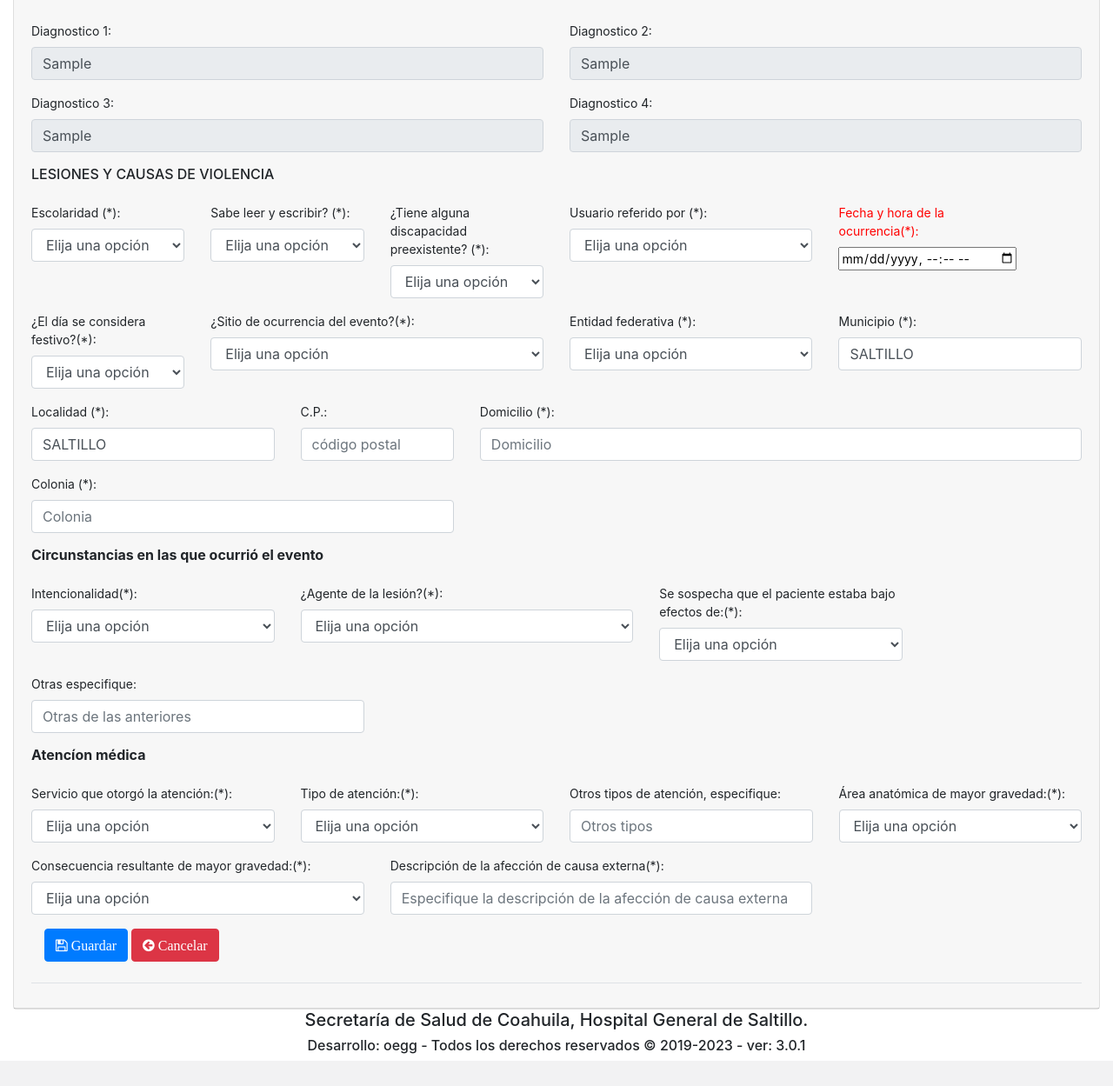
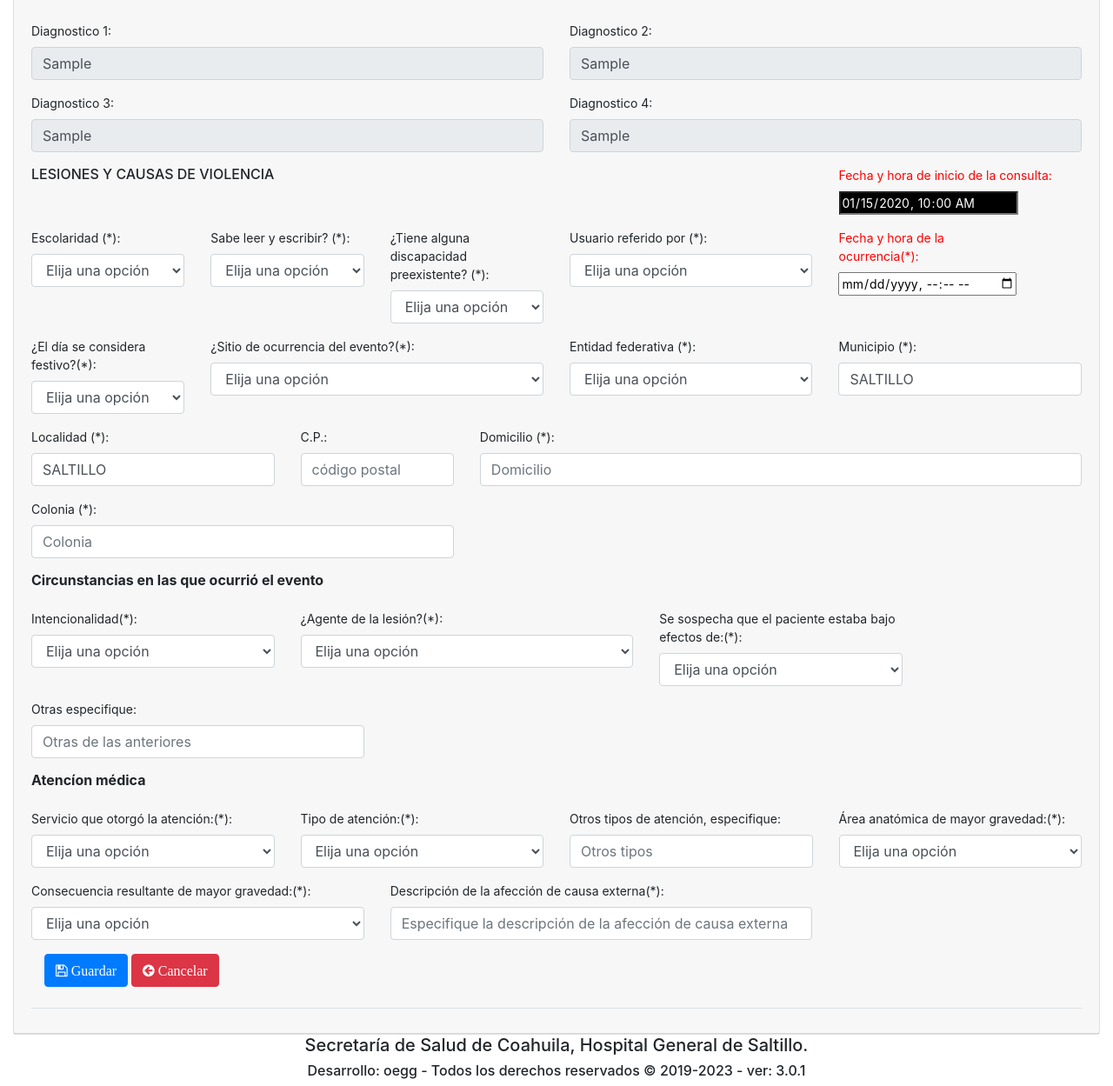
Before and after one commit to oegg10/expurg, a PHP site: page /modelos/lesiones/lesiones.php?idc=1 in a window 1280 px wide. Shown: the part 436-1685 px from the top of the page at 87% size. Before the commit the page ends 1656 px from the top, so only its background shows below. Run offline with PHP 8.4, Linux system fonts and the light colour scheme; the visitor is signed in with stand-in values (Sample User, id 1); tables that the repository leaves empty or names only in its code hold one stand-in row (values such as "Sample post"); some libraries are stand-ins or nearby versions.

Commit message:
Actualizacion 03082023

```diff
--- a/modelos/lesiones/lesiones.php
+++ b/modelos/lesiones/lesiones.php
@@ -12,7 +12,7 @@ if (!isset($_SESSION['idusuario'])) {
 
     $id = $_GET['idc'];
 
-    $sql = "SELECT r.idrecepcion, p.idpaciente, p.nombre, p.entidaddom, p.municipio, p.localidad, p.domicilio, p.colonia, p.cp, r.edad,p.sexo, r.mtvoconsulta, c.afecprincipal, c.comorbilidad1, c.comorbilidad2, c.comorbilidad3 FROM pacientes p INNER JOIN recepciones r ON p.idpaciente = r.idpaciente INNER JOIN consultas c ON c.idrecepcion = r.idrecepcion WHERE c.idconsulta = '$id'";
+    $sql = "SELECT r.idrecepcion, p.idpaciente, p.nombre, p.entidaddom, p.municipio, p.localidad, p.domicilio, p.colonia, p.cp, r.edad, p.sexo, r.mtvoconsulta, c.fechaingreso, c.afecprincipal, c.comorbilidad1, c.comorbilidad2, c.comorbilidad3 FROM pacientes p INNER JOIN recepciones r ON p.idpaciente = r.idpaciente INNER JOIN consultas c ON c.idrecepcion = r.idrecepcion WHERE c.idconsulta = '$id'";
     $resultado = $con->query($sql);
     $fila = $resultado->fetch_assoc();
 
@@ -24,6 +24,8 @@ if (!isset($_SESSION['idusuario'])) {
     $var_domicilio = $fila["domicilio"];
     $var_colonia = $fila["colonia"];
     $var_cp = $fila["cp"];
+
+    $fechaingreso = $fila["fechaingreso"];
 
     //========================================================================================
 
@@ -79,9 +81,99 @@ if (!isset($_SESSION['idusuario'])) {
 
         $idusuario = $_SESSION['idusuario'];
 
-        //echo $causaexterna . "<br>";
 
-        //Realizamos la inserción de los datos
+
+        /* VALIDACION DE DATOS */
+
+        /*$error = array();
+
+        if ($escolaridad=="") {
+            $error[0]= "La escolaridad no debe ir vacía";
+        }
+
+        if ($leerescribir=="") {
+            $error[1]= "Leer y escribir no debe ir vacío";
+        }
+
+        if ($discapacidad=="") {
+            $error[2]= "La discapacidad no debe ir vacía";
+        }
+
+        if ($referidopor=="") {
+            $error[3]= "Referido por no debe ir vacío";
+        }
+
+        if ($fecha_ocurrencia=="") {
+            $error[4]= "La fecha de ocurrencia no debe ir vacía";
+        }
+
+        if ($fecha_ocurrencia >= $fechaingreso) {
+            $error[5]= "La fecha de ocurrencia no debe ser mayor a la fecha de inicio de la consulta";
+        }
+
+        if ($diafestivo=="") {
+            $error[6]= "El día festivo no debe de ir vacío";
+        }
+
+        if ($sitio_ocurrencia=="") {
+            $error[7]= "El sitio de ocurrencia no debe ir vacío";
+        }
+
+        if ($lesion_entidad=="") {
+            $error[8]= "La entidad no debe ir vacía";
+        }
+
+        if ($lesion_municipio=="") {
+            $error[9]= "El municipio no debe ir vacío";
+        }
+
+        if ($lesion_localidad=="") {
+            $error[10]= "La localidad no debe ir vacía";
+        }
+
+        if ($lesion_domicilio=="") {
+            $error[11]= "El domicilio no debe ir vacío";
+        }
+
+        if ($lesion_colonia=="") {
+            $error[12]= "La colonia no debe ir vacía";
+        }
+
+        if ($intensionalidad=="") {
+            $error[13]= "La intensionalidad no debe ir vacía";
+        }
+
+        if ($agente_lesion=="") {
+            $error[14]= "El agente de la lesión no debe ir vacío";
+        }
+
+        if ($toxicomanias=="") {
+            $error[15]= "La sospecha que el paciente bajo efectos de: no puede estar vacía";
+        }
+
+        if ($servicio=="") {
+            $error[16]= "El servicio no debe ir vacío";
+        }
+
+        if ($tipoatencion=="") {
+            $error[17]= "El tipo de atención no debe ir vacío";
+        }
+
+        if ($areaanatomica=="") {
+            $error[18]= "El área anatómica no puede estar vacía";
+        }
+
+        if ($consec_resultante=="") {
+            $error[19]= "La consecuencia resultante no puede estar vacía";
+        }
+
+        if ($causaexterna=="") {
+            $error[20]= "La causa externa no debe ir vacía";
+        }
+
+        if (count($error)==0) {*/
+
+            //======= Realizamos la inserción de los datos =========
             $sql_lesiones = "INSERT INTO lesiones (idconsulta, escolaridad, leerescribir, discapacidad, referidopor, nombre_unidad, fecha_ocurrencia, diafestivo, sitio_ocurrencia, sitio_ocurrencia_otro, lesion_entidad, lesion_municipio, lesion_localidad, lesion_cp, lesion_domicilio, lesion_colonia, intensionalidad, agente_lesion, agente_otro, toxicomanias, otras_toxicomanias, lesionad_es, equipo_seguridad, que_eq_seguridad, otro_eq_seguridad, tipo_violencia, num_agresores, parentesco_afectado, sexo_agresor, edad_agresor, bajoefectos_agresor, evento_autoinflingido, servicio, otro_servicio, tipoatencion, otro_tipoatencion, areaanatomica, consec_resultante, causaexterna, condicion, idusuario) VALUES ('$idconsulta', '$escolaridad', '$leerescribir', '$discapacidad', '$referidopor', '$nombre_unidad', '$fecha_ocurrencia', '$diafestivo', '$sitio_ocurrencia', '$sitio_ocurrencia_otro', '$lesion_entidad', '$lesion_municipio', '$lesion_localidad', '$lesion_cp', '$lesion_domicilio', '$lesion_colonia', '$intensionalidad', '$agente_lesion', '$agente_otro', '$toxicomanias', '$otras_toxicomanias', '$lesionad_es', '$equipo_seguridad', '$que_eq_seguridad', '$otro_eq_seguridad', '$tipo_violencia', '$num_agresores', '$parentesco_afectado', '$sexo_agresor', '$edad_agresor', '$bajoefectos_agresor', '$evento_autoinflingido', '$servicio', '$otro_servicio', '$tipoatencion', '$otro_tipoatencion', '$areaanatomica', '$consec_resultante', '$causaexterna', '1', '$idusuario')";
 
             $insLesiones = $con->query($sql_lesiones);
@@ -108,7 +200,11 @@ if (!isset($_SESSION['idusuario'])) {
             </script>";
             }
 
+            $insLesiones->close();
             $con->close();
+
+        //}
+
     }
 
 ?>
@@ -191,9 +287,16 @@ if (!isset($_SESSION['idusuario'])) {
 
                                     <!-- LESIONES Y CAUSAS DE VIOLENCIA -->
 
-                                    <div class="form-group col-lg-12 col-md-12 col-sm-12">
+                                    <div class="form-group col-lg-9 col-md-9 col-sm-9">
                                         <h6>LESIONES Y CAUSAS DE VIOLENCIA</h6>
                                     </div>
+
+                                    <div class="form-group col-lg-3 col-md-3 col-sm-3">
+                                        <label for="fechainicio" style="color: red;">Fecha y hora de inicio de la consulta: </label>
+                                        <input type="datetime-local" style="background-color: black; color:white;" id="fechainicio" name="fechainicio" value="<?php echo date("Y-m-d H:i:s", strtotime($fechaingreso)); ?>" readonly>
+                                    </div>
+
+                                    <!-- 12 -->
 
                                     <div class="form-group col-lg-2 col-md-2 col-sm-2">
                                         <label>Escolaridad (*):</label>
@@ -396,7 +499,7 @@ if (!isset($_SESSION['idusuario'])) {
                                     <div class="form-group col-lg-3 col-md-3 col-sm-3">
                                         <label>Intencionalidad(*):</label>
                                         <select class='form-control' name='intensionalidad' id='intensionalidad' onchange='mostrarViolencia(this.value);' required>
-                                            <option value='' disabled selected>Elija una opción</option>
+                                            <option value="" disabled selected>Elija una opción</option>
                                             <option value='ACCIDENTAL'>ACCIDENTAL</option>
                                             <option value='VIOLENCIA FAMILIAR'>VIOLENCIA FAMILIAR</option>
                                             <option value='VIOLENCIA NO FAMILIAR'>VIOLENCIA NO FAMILIAR</option>
@@ -409,7 +512,7 @@ if (!isset($_SESSION['idusuario'])) {
                                     <div class="form-group col-lg-4 col-md-4 col-sm-4">
                                         <label>¿Agente de la lesión?(*):</label>
                                         <select class='form-control' name='agente_lesion' id='agente_lesion' onchange='mostrarAccidente(this.value);' required>
-                                            <option value='' disabled selected>Elija una opción</option>
+                                            <option value="" disabled selected>Elija una opción</option>
                                             <option value='FUEGO, FLAMA, SUSTANCIA CALIENTE/VAPOR'>FUEGO, FLAMA, SUSTANCIA CALIENTE/VAPOR</option>
                                             <option value='INTOXICACIÓN POR DROGAS O MEDICAMENTOS'>INTOXICACIÓN POR DROGAS O MEDICAMENTOS</option>
                                             <option value='PIE O MANO'>PIE O MANO</option>
@@ -448,16 +551,10 @@ if (!isset($_SESSION['idusuario'])) {
 
                                     <!-- 12 -->
 
-                                    <!--<div class="form-group col-lg-12 col-md-12 col-sm-12">
-                                        <h6><strong>Atencíon prehospitalaria</strong></h6>
-                                    </div>-->
-
-                                    <!-- 12 -->
-
                                     <div class="form-group col-lg-3 col-md-3 col-sm-3">
                                         <label>Se sospecha que el paciente estaba bajo efectos de:(*):</label>
                                         <select class='form-control' name='toxicomanias' id='toxicomanias' required>
-                                            <option value='' disabled selected>Elija una opción</option>
+                                            <option value="" disabled selected>Elija una opción</option>
                                             <option value='ALCOHOL'>ALCOHOL</option>
                                             <option value='DROGA POR INDICACIÓN MEDICA'>DROGA POR INDICACIÓN MEDICA</option>
                                             <option value='DROGAS ILEGALES'>DROGAS ILEGALES</option>
@@ -483,7 +580,7 @@ if (!isset($_SESSION['idusuario'])) {
                                         <div class="form-group col-lg-3 col-md-3 col-sm-3">
                                             <label>La/El Lesionada(o) es:</label>
                                             <select class='form-control' name='lesionad_es' id='lesionad_es'>
-                                                <option value='' disabled selected>Elija una opción</option>
+                                                <option value="" disabled selected>Elija una opción</option>
                                                 <option value='CONDUCTOR'>CONDUCTOR</option>
                                                 <option value='OCUPANTE'>OCUPANTE</option>
                                                 <option value='PEATÓN'>PEATÓN</option>
@@ -493,7 +590,7 @@ if (!isset($_SESSION['idusuario'])) {
                                         <div class="form-group col-lg-3 col-md-3 col-sm-3">
                                             <label>Usó equipo de seguridad:</label>
                                             <select class='form-control' name='equipo_seguridad' id='equipo_seguridad' onchange='equipoSeguridad(this.value);'>
-                                                <option value='' disabled selected>Elija una opción</option>
+                                                <option value="" disabled selected>Elija una opción</option>
                                                 <option value='SI'>SI</option>
                                                 <option value='NO'>NO</option>
                                                 <option value='SE IGNORA'>SE IGNORA</option>
@@ -503,7 +600,7 @@ if (!isset($_SESSION['idusuario'])) {
                                         <div class="form-group col-lg-3 col-md-3 col-sm-3">
                                             <label>¿Qué equipo de seguridad utilizó?:</label>
                                             <select class='form-control' name='que_eq_seguridad' id='que_eq_seguridad' onchange='otroEquipoSeguridad(this.value);'>
-                                                <option value='' disabled selected>Elija una opción</option>
+                                                <option value="" disabled selected>Elija una opción</option>
                                                 <option value='CINTURÓN DE SEGURIDAD'>CINTURÓN DE SEGURIDAD</option>
                                                 <option value='CASCO'>CASCO</option>
                                                 <option value='SILLÍN PORTA INFANTE'>SILLÍN PORTA INFANTE</option>
@@ -529,7 +626,7 @@ if (!isset($_SESSION['idusuario'])) {
                                         <div class="form-group col-lg-3 col-md-3 col-sm-3">
                                             <label>Tipo de violencia:</label>
                                             <select class='form-control' name='tipo_violencia' id='tipo_violencia'>
-                                                <option value='' disabled selected>Elija una opción</option>
+                                                <option value="" disabled selected>Elija una opción</option>
                                                 <option value='VIOLENCIA FÍSICA'>VIOLENCIA FÍSICA</option>
                                                 <option value='VIOLENCIA SEXUAL'>VIOLENCIA SEXUAL</option>
                                                 <option value='VIOLENCIA PSICOLÓGICA'>VIOLENCIA PSICOLÓGICA</option>
@@ -541,7 +638,7 @@ if (!isset($_SESSION['idusuario'])) {
                                         <div class="form-group col-lg-3 col-md-3 col-sm-3">
                                             <label>Num. de agresores:</label>
                                             <select class='form-control' name='num_agresores' id='num_agresores'>
-                                                <option value='' disabled selected>Elija una opción</option>
+                                                <option value="" disabled selected>Elija una opción</option>
                                                 <option value='UNICA(O)'>UNICA(O)</option>
                                                 <option value='MÁS DE UNA(O)'>MÁS DE UNA(O)</option>
                                             </select>
@@ -550,7 +647,7 @@ if (!isset($_SESSION['idusuario'])) {
                                         <div class="form-group col-lg-3 col-md-3 col-sm-3">
                                             <label>Parentesco con la/el afectada(o):</label>
                                             <select class='form-control' name='parentesco_afectado' id='parentesco_afectado'>
-                                                <option value='' disabled selected>Elija una opción</option>
+                                                <option value="" disabled selected>Elija una opción</option>
                                                 <option value='NO ESPECIFICADO'>NO ESPECIFICADO</option>
                                                 <option value='PADRE'>PADRE</option>
                                                 <option value='MADRE'>MADRE</option>
@@ -567,7 +664,7 @@ if (!isset($_SESSION['idusuario'])) {
                                         <div class="form-group col-lg-3 col-md-3 col-sm-3">
                                             <label>Sexo del/la agresor(a):</label>
                                             <select class='form-control' name='sexo_agresor' id='sexo_agresor'>
-                                                <option value='' disabled selected>Elija una opción</option>
+                                                <option value="" disabled selected>Elija una opción</option>
                                                 <option value='HOMBRE'>HOMBRE</option>
                                                 <option value='MUJER'>MUJER</option>
                                                 <option value='INTERSEXUAL'>INTERSEXUAL</option>
@@ -580,13 +677,13 @@ if (!isset($_SESSION['idusuario'])) {
 
                                         <div class="form-group col-lg-2 col-md-2 col-sm-2 col-xs-12">
                                             <label>Edad del/la agresor(a):</label>
-                                            <input type="text" class="form-control" name="edad_agresor" id="edad_agresor" maxlength="3" placeholder="Edad" pattern="[0-9]{1,3}">
+                                            <input type="text" class="form-control" name="edad_agresor" id="edad_agresor" maxlength="3" value="<?php echo isset($leerescribir)?$leerescribir:""; ?>" placeholder="Edad" pattern="[0-9]{1,3}">
                                         </div>
 
                                         <div class="form-group col-lg-4 col-md-4 col-sm-4">
                                             <label>El/la agreso(a) se sospecha que actuó bajo los efectos de:</label>
                                             <select class='form-control' name='bajoefectos_agresor' id='bajoefectos_agresor'>
-                                                <option value='' disabled selected>Elija una opción</option>
+                                                <option value="" disabled selected>Elija una opción</option>
                                                 <option value='ALCOHOL'>ALCOHOL</option>
                                                 <option value='DROGA POR INDICACIÓN MÉDICA'>DROGA POR INDICACIÓN MÉDICA</option>
                                                 <option value='DROGAS ILEGALES'>DROGAS ILEGALES</option>
@@ -598,7 +695,7 @@ if (!isset($_SESSION['idusuario'])) {
                                         <div class="form-group col-lg-4 col-md-4 col-sm-4">
                                             <label>En caso de evento autoinfligido, el evento ocurrió:</label>
                                             <select class='form-control' name='evento_autoinflingido' id='evento_autoinflingido'>
-                                                <option value='' disabled selected>Elija una opción</option>
+                                                <option value="" disabled selected>Elija una opción</option>
                                                 <option value='ÚNICA VEZ'>ÚNICA VEZ</option>
                                                 <option value='REPETIDO'>REPETIDO</option>
                                             </select>
@@ -616,7 +713,7 @@ if (!isset($_SESSION['idusuario'])) {
                                     <div class="form-group col-lg-3 col-md-3 col-sm-3">
                                         <label>Servicio que otorgó la atención:(*):</label>
                                         <select class='form-control' name='servicio' id='servicio' onchange='otroServicio(this.value);' required>
-                                            <option value='' disabled selected>Elija una opción</option>
+                                            <option value="" disabled selected>Elija una opción</option>
                                             <option value='URGENCIAS'>URGENCIAS</option>
                                             <option value='CONSULTA EXTERNA'>CONSULTA EXTERNA</option>
                                             <option value='HOSPITALIZACIÓN'>HOSPITALIZACIÓN</option>
@@ -634,7 +731,7 @@ if (!isset($_SESSION['idusuario'])) {
                                     <div class="form-group col-lg-3 col-md-3 col-sm-3">
                                         <label>Tipo de atención:(*):</label>
                                         <select class='form-control' name='tipoatencion' id='tipoatencion' required>
-                                            <option value='' disabled selected>Elija una opción</option>
+                                            <option value="" disabled selected>Elija una opción</option>
                                             <option value='TRATAMIENTO MÉDICO'>TRATAMIENTO MÉDICO</option>
                                             <option value='TRATAMIENTO PSICOLÓGICO'>TRATAMIENTO PSICOLÓGICO</option>
                                             <option value='TRATAMIENTO QUIRÚRGICO'>TRATAMIENTO QUIRÚRGICO</option>
@@ -745,8 +842,42 @@ if (!isset($_SESSION['idusuario'])) {
     <?php include "../extend/footer.php"; ?>
 
     <script>
-        //$(document).ready(function() {
-        //})
+
+        //======== VALIDA FECHAS ====================
+        var fechainicio = document.getElementById("fechainicio");
+        var fecha_ocurrencia = document.getElementById("fecha_ocurrencia");
+
+        fecha_ocurrencia.addEventListener("blur", function () {
+
+            //console.log("saliste del campo de fecha de ocurrencia");
+
+            var fechaInicio1 = new Date(fechainicio.value);
+            var fechaI = fechaInicio1.getTime();
+            var fechaOcurre1 = new Date(fecha_ocurrencia.value);
+            var fechaO = fechaOcurre1.getTime();
+
+            //console.log("FechaO = " + fechaO);
+            //console.log("FechaI = " + fechaI);
+
+            //FECHA DE OCURRENCIA MAYOR A LA DE LA CONSULTA
+            if (fechaO > fechaI) {
+            alert("La fecha de la ocurrencia no debe ser mayor a la de inicio de la consulta.");
+
+            fecha_ocurrencia.value = '';
+
+            }
+
+            /*if (fechaO > fechaI) {
+            alert("La fecha de la ocurrencia no debe ser mayor a la de inicio de la consulta.");
+
+            fecha_ocurrencia.value = '';
+
+            }*/
+
+
+
+        });
+        //========= FIN VALIDA FECHAS ===============
 
         //========= VARIABLES DE DOMICILIO ==========
         var l_entidaddom = '<?php echo $var_entidaddom; ?>';
```
Also changed, not shown: modelos/archivo/archivoExpediente.php (+9 -0 lines), modelos/lesiones/validacionLesiones.js (+15 -3 lines). Lines whose indentation alone changed are shown as unchanged.
